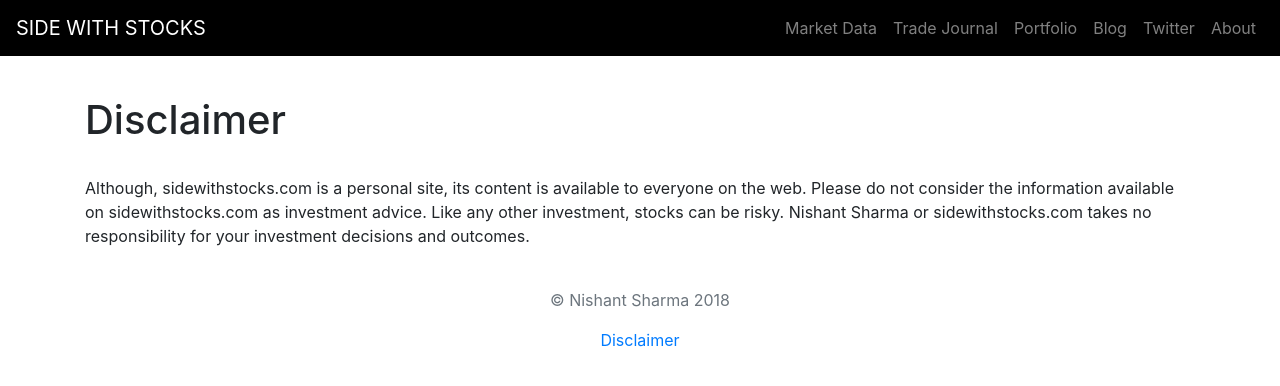
After one commit to ladsunny/Project2_Portfolio, a Django app: page /disclaimer/ in a window 1280 px wide. The commit adds this page. Shown: the top 386 px of the page. Run offline with Django 3.2, Linux system fonts and the light colour scheme; some libraries are stand-ins or nearby versions.

Commit message:
Added disclaimer.html, Modified tradejournal model for prev_allocation, Modified table formatting in tradejournal, modified text on all pages, uploaded new Allocation static file, added new tickers to marketdata, removed blog link from home

```diff
--- a/blog/templates/blog/myblog.html
+++ b/blog/templates/blog/myblog.html
@@ -7,7 +7,7 @@
 
     <section class="jumbotron text-center">
       <div class="container">
-        <p class="lead text-muted">On this page I post my personal opinions about stocks, companies, investing, trading, & markets. Please do not consider it as investment advice. Like any other investment, stocks can be risky. And, I take no responsibility for your investment decisions.</p>
+        <p class="lead text-muted">On this page, I post my views about topics such as stocks, companies, investing, trading, markets, & economy. Please do not consider this as investment advice.</p>
       </div>
     </section>
 
--- a/holdings/templates/holdings/about.html
+++ b/holdings/templates/holdings/about.html
@@ -13,11 +13,11 @@
       </div>
     <p>Hi, my name is Nishant Sharma. Investing in stocks is one of my favorite activities. Although, I have been investing in US stock market since 2003, I really became passionate about it in 2010. I primarily invest in stocks of large US based companies that are publicly traded. And, I usually take a long-term view (1-5 years) when investing in these companies.</p>
     <br />
-    <p>I am by no means an expert when it comes to stocks and investing. However, I strongly believe that I don't need to be a wizard to be successful with stocks. I just need to be passionate, careful, patient, and persistent. Currently, I am managing my personal stock portfolio using very basic tools such as excel sheets, a brokerage account, and publicly available information. However, my stock portfolio includes companies from various industries and sectors. And, I am generally tracking financial performance for more than 100 companies at any given moment.</p>
+    <p>I am by no means an expert when it comes to stocks and investing. However, I strongly believe that I don't need to be a wizard to be successful with stocks. Instead, characteristics such as passion, carefulness, planning, execution, patience, & persistence are much more important for becoming a successful investor.</p>
+    <br />
+    <p>Currently, I am manage my personal stock portfolio using very basic tools such as excel sheets, a brokerage account, and publicly available information. However, my portfolio includes companies from various industries and sectors. And, I am generally tracking financial performance of more than 100 companies at any given moment.</p>
     <br />
     <p>Sidewithstocks.com is just another way for me to extend my passision with stocks. It compels me to be more thoughful about my investment decisions. It also provides me an alternate & customized source of reference. And, I expect that the information consolidated on this site would help me become a better investor.</p>
-    <br />
-    <p>Disclaimer: Although, sidewithstocks.com is a personal site, its content is available to everyone on the web. You may feel free to view stocks related information on this site, however, please do not consider it as investment advice. Like any other investment, stocks can be risky. And, I take no responsibility for your investment decisions.</p>
     <br />
   </div>
 
--- /dev/null
+++ b/holdings/templates/holdings/disclaimer.html
@@ -0,0 +1,20 @@
+{% extends 'base.html' %}
+
+{% load staticfiles %}
+
+{% block content %}
+
+<main role="main">
+  <div class="container">
+    <br />
+    <h1 class="pt-3">Disclaimer</h1>
+      <div class="text-center">
+      </div>
+    <br />
+    <p>Although, sidewithstocks.com is a personal site, its content is available to everyone on the web. Please do not consider the information available on sidewithstocks.com as investment advice. Like any other investment, stocks can be risky. Nishant Sharma or sidewithstocks.com takes no responsibility for your investment decisions and outcomes.</p>
+    <br />
+  </div>
+
+</main>
+
+{% endblock %}
--- a/holdings/views.py
+++ b/holdings/views.py
@@ -8,3 +8,6 @@ def home(request):
 
 def about(request):
 	return render(request,'holdings/about.html', {'about': 'About me'})
+
+def disclaimer(request):
+	return render(request,'holdings/disclaimer.html', {'disclaimer': 'Disclaimer'})
--- a/marketdata/views.py
+++ b/marketdata/views.py
@@ -9,7 +9,7 @@ def marketdata(request):
 	stocknews = json.loads(stocknews_request.text)
 
 	# Grab Stocks Prices
-	stockprice_request = requests.get("https://api.iextrading.com/1.0/stock/market/batch?symbols=spy,amzn,googl,aapl,msft,fb,v,ma,baba,nflx,pypl,dis,gld,adbe,rht,unh,ba,brk.b,jpm,rtn,nvda,lmt,noc,sbux,atvi,tsm,asml&types=quote&range=1m&last=5")
+	stockprice_request = requests.get("https://api.iextrading.com/1.0/stock/market/batch?symbols=spy,amzn,googl,aapl,msft,fb,v,ma,baba,nflx,pypl,rht,tcehy,dis,gld,adbe,unh,ba,brk.b,jpm,rtn,gd,ea,intu,nvda,lmt,noc,bidu,intc,atvi,tsm,cmcsa,c,ttwo,tsla,asml,avgo,fdx,acn,sq,t,ntes,sbux&types=quote&range=1m&last=5")
 	stockprice = json.loads(stockprice_request.content.decode('utf-8'))
 
 	#Grab Most Active Stocks
--- a/portfolio/templates/base.html
+++ b/portfolio/templates/base.html
@@ -29,7 +29,7 @@
         <div class="navbar-nav ml-auto">
           <a class="nav-item nav-link" href="{% url 'marketdata' %}">Market Data</a>
           <a class="nav-item nav-link" href="{% url 'journal' %}">Trade Journal</a>
-          <a class="nav-item nav-link" href="{% static 'Allocation_07182018.pdf' %}">Portfolio</a>
+          <a class="nav-item nav-link" href="{% static 'Allocation110518.pdf' %}">Portfolio</a>
           <a class="nav-item nav-link" href="{% url 'myblog' %}">Blog</a>
           <a class="nav-item nav-link" href="http://twitter.com/sidewithstocks">Twitter</a>
           <a class="nav-item nav-link" href="{% url 'about' %}">About</a>
@@ -44,6 +44,8 @@
   <footer class="text-muted">
     <div class="container text-center">
       <p> &copy; Nishant Sharma {% now "Y" %}  </p>
+      <a href="{% url 'disclaimer' %}">Disclaimer</a>
+      <p />
     </div>
   </footer>
 
--- a/portfolio/urls.py
+++ b/portfolio/urls.py
@@ -25,5 +25,6 @@ urlpatterns = [
     path('blog/', include('blog.urls')),
     path('marketdata/', include('marketdata.urls')),
     path('about/', holdings.views.about, name='about'),
+    path('disclaimer/', holdings.views.disclaimer, name='disclaimer'),
     path('tradejournal/', include('tradejournal.urls')),
 ] + static(settings.MEDIA_URL,document_root=settings.MEDIA_ROOT)
--- a/tradejournal/models.py
+++ b/tradejournal/models.py
@@ -10,6 +10,7 @@ class tradingjournal(models.Model):
     pub_date = models.DateTimeField()
     justification = models.TextField()
     tags = models.CharField(max_length=300)
+    prev_allocation = models.DecimalField(null=True,max_digits=5,decimal_places=2)
 
     def __str__(self):
         return self.company
```
Also changed, not shown: holdings/templates/holdings/home.html (+5 -6 lines), tradejournal/templates/tradejournals.html (+7 -7 lines), tradejournal/migrations/0002_tradingjournal_prev_allocation.py (added), 1 other file.
